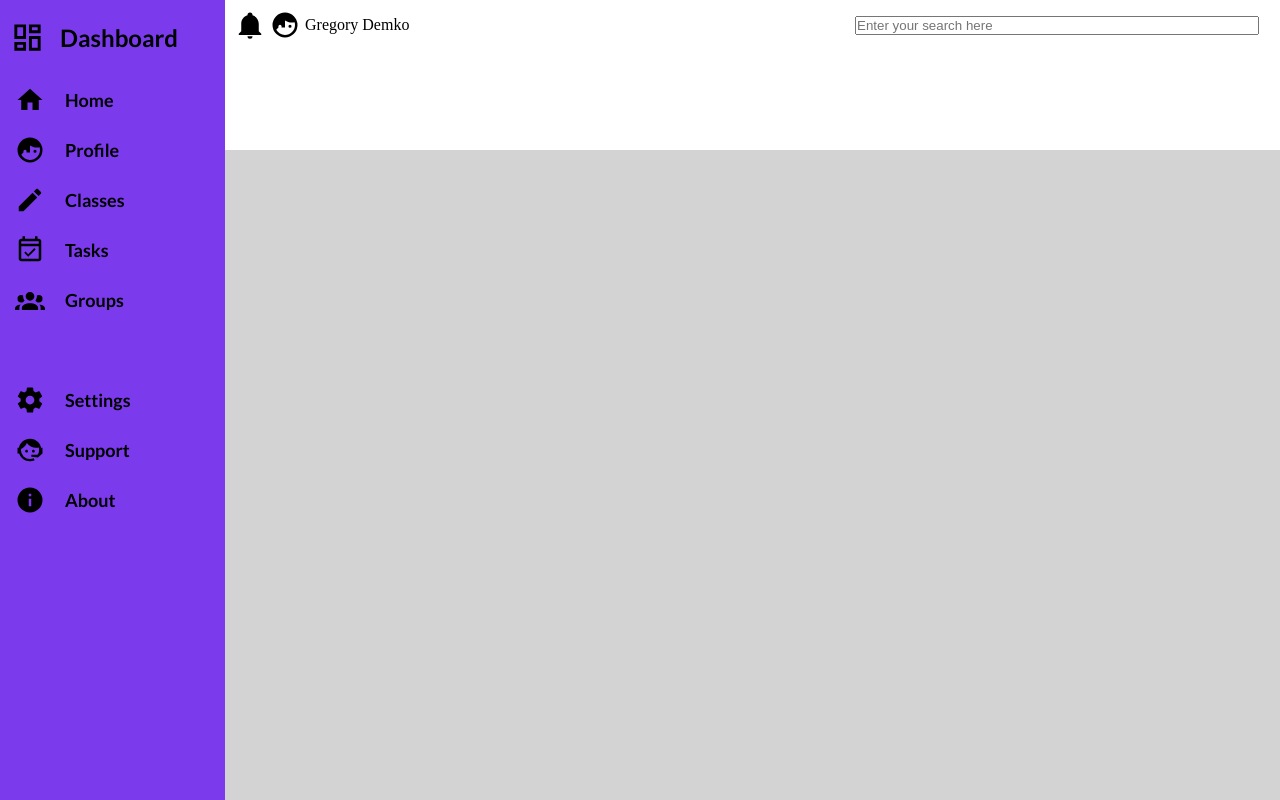
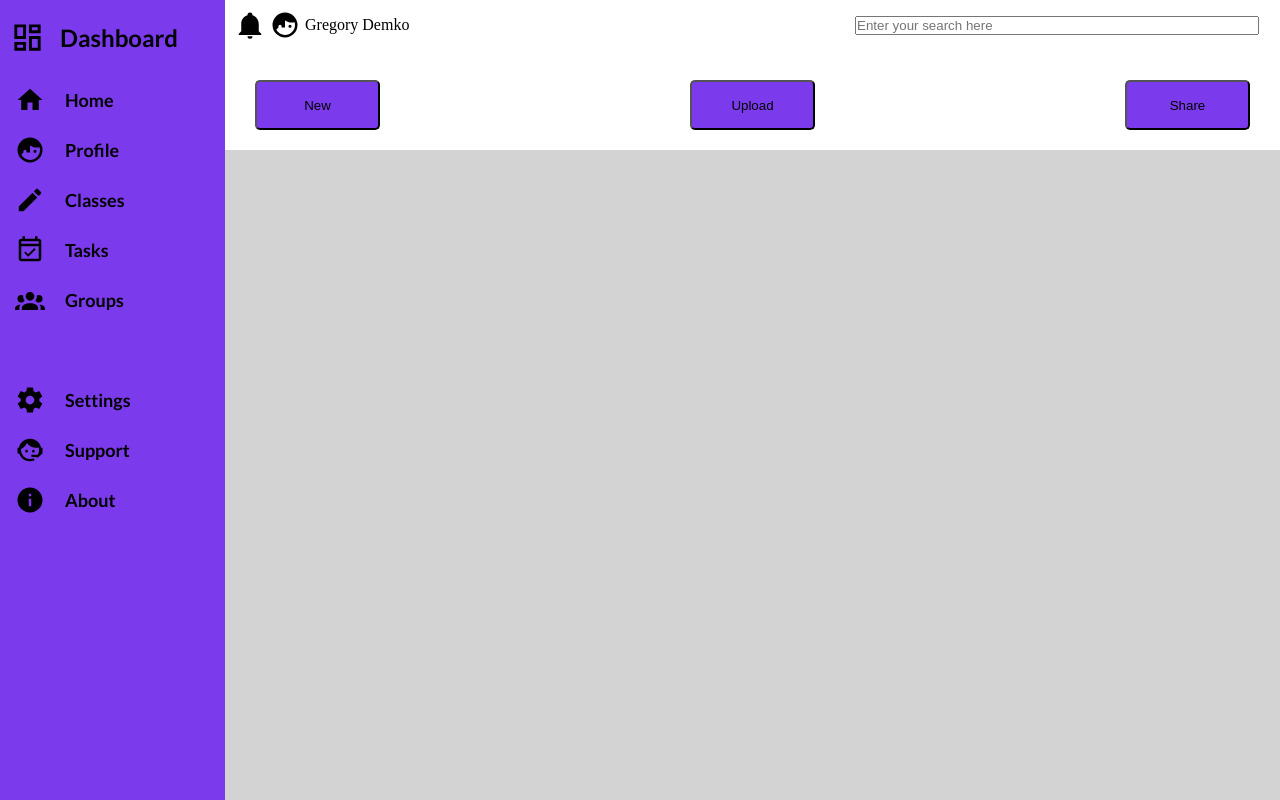
Before and after one commit to gdemko6/dashboard, a plain HTML site: page index.html in a window 1280 px wide. Drawn offline with Linux system fonts and the light colour scheme.

Commit message:
Add buttons to navbar

```diff
--- a/index.html
+++ b/index.html
@@ -75,6 +75,11 @@
 
                 </div>
             </div>
+            <div class="flexcontainerbottom">
+                <button id="New">New</button>
+                <button id="Upload">Upload</button>
+                <button id="Share">Share</button>
+            </div>
 
         </div>
 
--- a/styles.css
+++ b/styles.css
@@ -59,8 +59,16 @@ body {
     grid-column-start: 2;
 
 }
+#nav {
+    display: flex;
+    flex-direction: column;
+    height: 100%;
+    width: 100%;
+    justify-content: space-between;
+}
 
 .flexcontainertop {
+
     display: flex;
     align-items: center;
     gap: 5px;
@@ -86,3 +94,16 @@ body {
     width: 30px;
 
 }
+
+.flexcontainerbottom {
+    justify-content: space-between;
+    display: flex;
+    align-items: center;
+    padding: 20px 30px;
+}
+.flexcontainerbottom button {
+   height: 50px;
+   width: 125px;
+   border-radius: 5px;
+   background-color: #7c3aed;
+}
```
